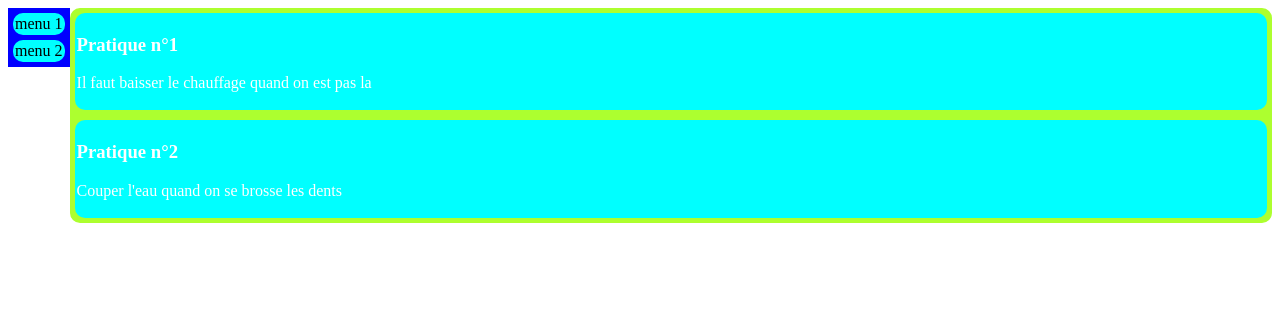
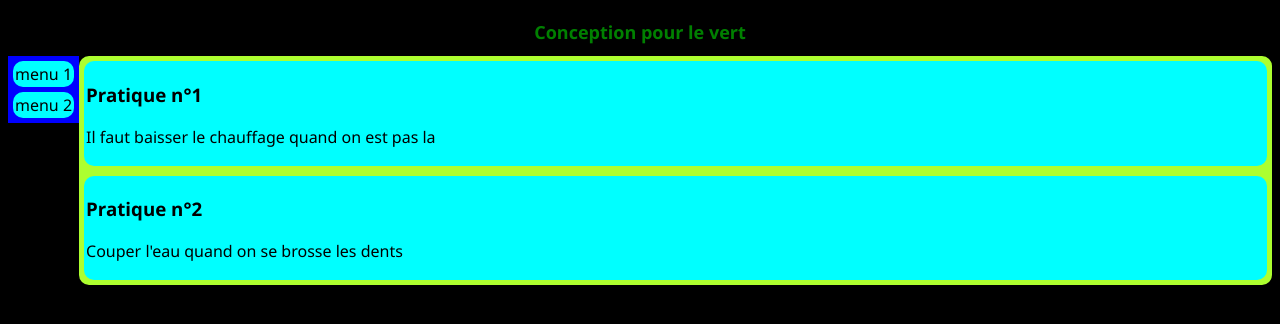
Before and after one commit to Cowlaing/-Le_Cashprize-, a PHP site: page / in a window 1280 px wide. Shown: the top 324 px of the page. Run offline with PHP 8.4, Linux system fonts and the light colour scheme.

Commit message:
Header simple
Ajout d'une header simple( titre) + find en noir

```diff
--- a/Index.html
+++ b/Index.html
@@ -7,6 +7,9 @@
   <script src="script.js"></script>
 </head>
 <body>
+  <div class ="header">
+    <h1 class = "title"> Conception pour le vert</h1>
+  </div>
   <div class="colonne-gauche">
     <ul class="menu">
       <li class="menu-element">menu 1</li>
--- a/style.css
+++ b/style.css
@@ -1,6 +1,23 @@
+body{
+    font-family:'Segoe UI', Tahoma, Geneva, Verdana, sans-serif;
+    background-color:black;
+}
+
+.header{
+    display:flex;
+    background-color: black;
+
+}
+
+.title{
+    font-size: large;
+    color:green;
+    margin-left:auto;
+    margin-right: auto;
+
+}
 .ul-des-pratiques{
     background-color : greenyellow;
-    color: white;
     display:flex;
     flex-direction:column;
     border-radius: 10px;
```
